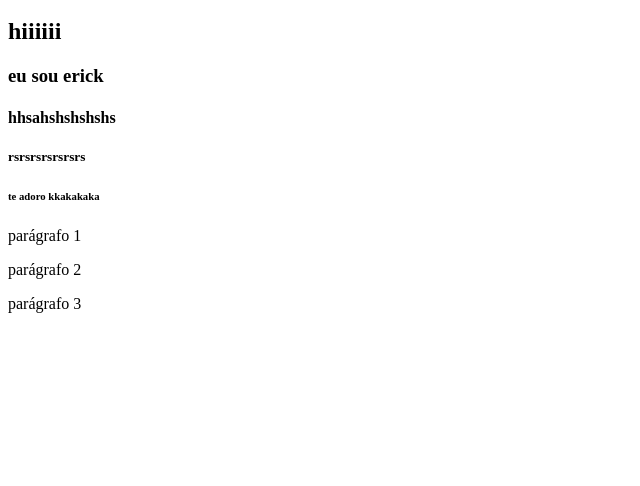
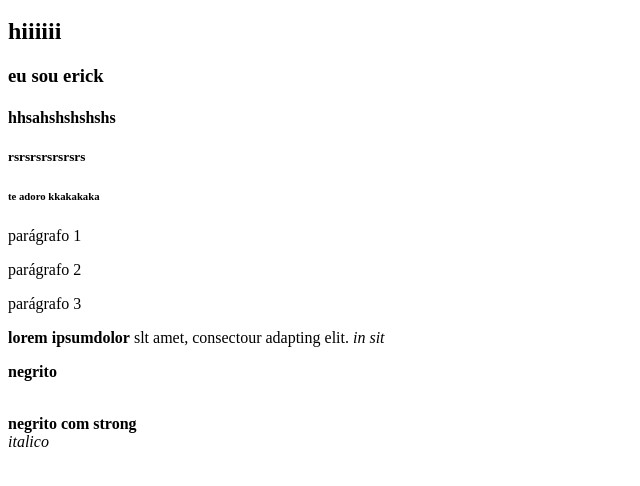
Before and after one commit to ersrck12/erick, a plain HTML site: page index.html in a window 1280 px wide. Shown: the part 48-534 px from the top of the page, without its empty margins (0-640 px from the left). Drawn offline with Linux system fonts and the light colour scheme.

Commit message:
Add files via upload

```diff
--- a/index.html
+++ b/index.html
@@ -1,3 +1,7 @@
+<I--exemplos de tags basicas html>
+
+
+
 <h1>olaaaaa</h1>
 <h2>hiiiiii</h2>
 <h3>eu sou erick</h3>
@@ -8,3 +12,6 @@
 <P>parágrafo 1</P>
 <p>parágrafo 2</p>
 <P>parágrafo 3</P>
+
+<B>lorem ipsum</B><strong>dolor</strong> slt amet, consectour adapting elit. <I>in sit</I>
+<P><B>negrito</B></P><BR> <STRONG>negrito com strong</STRONG><BR><I>italico</I><BR>
```
